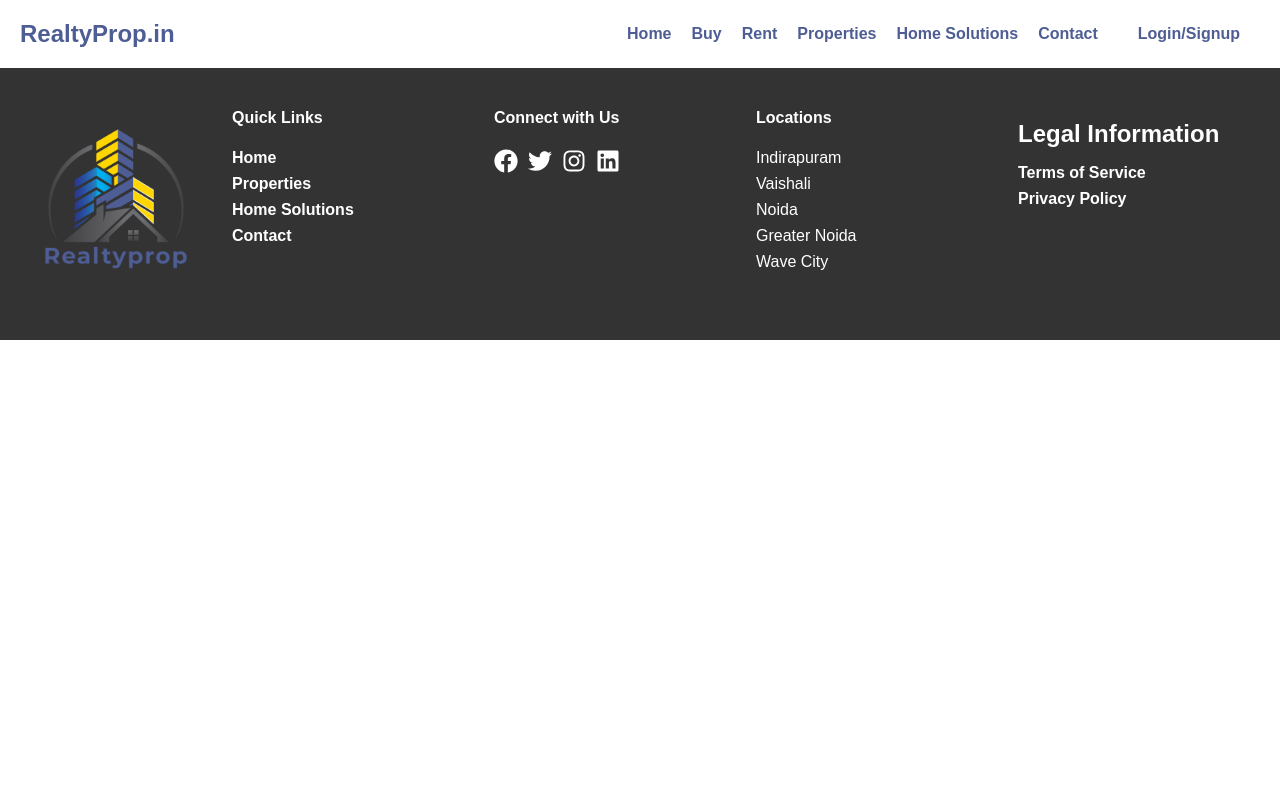
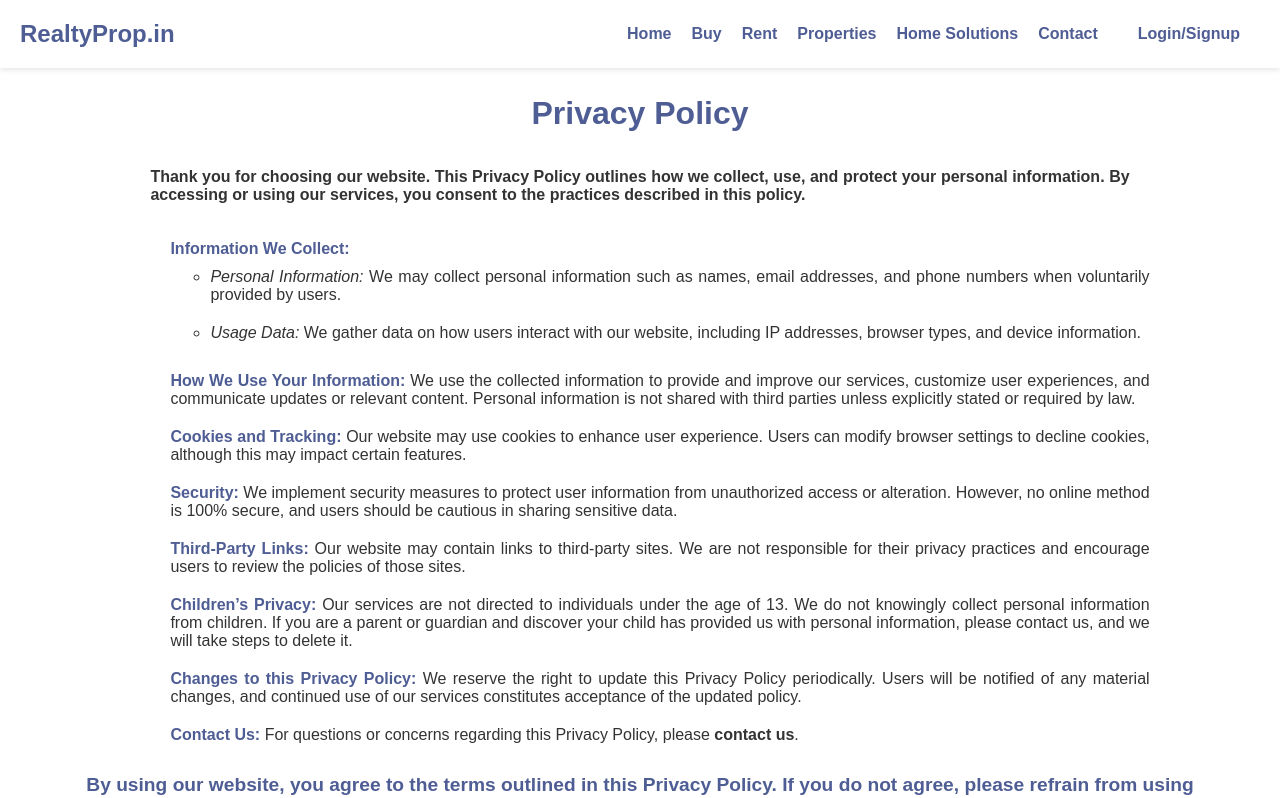
Before and after one commit to 57saurabh/realtyprop-frontend, a React (Create React App) app: page /privacy-policy in a window 1280 px wide. Shown: the top 798 px of the page. Built offline with nearby package versions, Linux system fonts and the light colour scheme; a web font is replaced by a local one.

Commit message:
23-11--4

```diff
--- a/src/components/Footer/Footer.js
+++ b/src/components/Footer/Footer.js
@@ -3,6 +3,7 @@ import React from 'react';
 import { FaFacebook, FaTwitter, FaInstagram, FaLinkedin } from 'react-icons/fa';
 import logo from '../utils/asset/logos/Realtyprop.png'; // Replace with the actual path to your logo image
 import './Footer.css';
+import { Link } from 'react-router-dom';
 
 const locations = ['Indirapuram', 'Vaishali', 'Noida', 'Greater Noida', 'Wave City']; // Add your actual locations
 
@@ -10,9 +11,9 @@ const Footer = () => {
   return (
     <footer className="footer">
       <div className="footer-container">
-        <div className="logofooter">
+        <Link to='/' className="logofooter">
           <img src={logo} alt="Logo" />
-        </div>
+        </Link>
         <div className="quick-links">
           <h4>Quick Links</h4>
           <ul>
@@ -42,8 +43,8 @@ const Footer = () => {
         <div className="legal">
           <h4>Legal Information</h4>
           <ul>
-            <li><a href="/terms-of-service">Terms of Service</a></li>
-            <li><a href="/privacy-policy">Privacy Policy</a></li>
+            <li><Link to="/terms-of-service">Terms of Service</Link></li>
+            <li><Link to="/privacy-policy">Privacy Policy</Link></li>
           </ul>
         </div>
       </div>
--- /dev/null
+++ b/src/components/Footer/privacypolicy/PrivacyPolicy.js
@@ -0,0 +1,31 @@
+import React from 'react'
+import './privacypolicy.css'
+import { Link } from 'react-router-dom'
+
+function PrivacyPolicy() {
+  return (
+    <div className='pp-container'>
+        <h2>Privacy Policy</h2>
+
+    <h4>Thank you for choosing our website. This Privacy Policy outlines how we collect, use, and protect your personal information. By accessing or using our services, you consent to the practices described in this policy.</h4>
+    <ol>
+        <li><strong>Information We Collect:</strong>
+            <ul>
+                <li><em>Personal Information:</em> We may collect personal information such as names, email addresses, and phone numbers when voluntarily provided by users.</li>
+                <li><em>Usage Data:</em> We gather data on how users interact with our website, including IP addresses, browser types, and device information.</li>
+            </ul>
+        </li>
+        <li><strong>How We Use Your Information:</strong> We use the collected information to provide and improve our services, customize user experiences, and communicate updates or relevant content. Personal information is not shared with third parties unless explicitly stated or required by law.</li>
+        <li><strong>Cookies and Tracking:</strong> Our website may use cookies to enhance user experience. Users can modify browser settings to decline cookies, although this may impact certain features.</li>
+        <li><strong>Security:</strong> We implement security measures to protect user information from unauthorized access or alteration. However, no online method is 100% secure, and users should be cautious in sharing sensitive data.</li>
+        <li><strong>Third-Party Links:</strong> Our website may contain links to third-party sites. We are not responsible for their privacy practices and encourage users to review the policies of those sites.</li>
+        <li><strong>Children’s Privacy:</strong> Our services are not directed to individuals under the age of 13. We do not knowingly collect personal information from children. If you are a parent or guardian and discover your child has provided us with personal information, please contact us, and we will take steps to delete it.</li>
+        <li><strong>Changes to this Privacy Policy:</strong> We reserve the right to update this Privacy Policy periodically. Users will be notified of any material changes, and continued use of our services constitutes acceptance of the updated policy.</li>
+        <li><strong>Contact Us:</strong> For questions or concerns regarding this Privacy Policy, please <Link to="../contact">contact us</Link>.</li>
+    </ol>
+    <p>By using our website, you agree to the terms outlined in this Privacy Policy. If you do not agree, please refrain from using our services.</p>
+</div>
+  )
+}
+
+export default PrivacyPolicy
--- /dev/null
+++ b/src/components/Footer/privacypolicy/privacypolicy.css
@@ -0,0 +1,47 @@
+.pp-container{
+    margin: 0 auto;
+    text-align: center;
+    width: 90%;
+}
+.pp-container h2{
+    font-size: 2rem;
+    font-weight: 800;
+    color: var(--primary-color);
+}
+.pp-container ol {
+    margin: 0 auto;
+    width: 85%;
+    list-style: none;
+}
+.pp-container ol li{
+    text-align: justify;
+    padding: 10px 0;
+    color: var(--text-color);
+}
+.pp-container ol li strong{
+    font-weight: 800;
+    color: var(--primary-color);
+}
+.pp-container p{
+    font-weight: bold;
+    margin: 10px auto;
+    margin-bottom: 1rem;
+    padding: 10px;
+    color: var(--primary-color);
+}
+.pp-container h4{
+    font-weight: bold;
+    margin: 10px auto;
+    margin-bottom: 1rem;
+    padding: 10px;
+    width: 85%;
+    color: var(--text-color);
+    text-align: justify;
+}
+.pp-container a{
+    font-weight: bold;
+    margin-bottom: 1rem;
+    color: var(--text-color);
+    text-align: justify;
+    text-decoration: none;
+}
--- /dev/null
+++ b/src/components/Footer/termscondition/Termcondition.js
@@ -0,0 +1,26 @@
+import React from 'react'
+import './termcondition.css'
+
+function Termcondition() {
+  return (
+    <div className='tc-container'>
+        <h2>Terms of Service</h2>
+    <ul>
+        <li><strong>User Agreement:</strong> By accessing and using our website, you agree to comply with our terms and conditions, acknowledging that any violation may result in the termination of your account or legal action.</li>
+        <li><strong>Property Listings:</strong> Property details provided on the website are for informational purposes only. We do not guarantee the accuracy of information, and users are advised to verify details independently.</li>
+        <li><strong>User Responsibilities:</strong> Users are responsible for the security of their accounts and must not share login credentials. Any activity conducted through your account is your responsibility.</li>
+        <li><strong>Content Usage:</strong> The content on the website, including text, images, and logos, is protected by copyright. Reproduction or distribution without explicit permission is prohibited.</li>
+        <li><strong>Privacy Policy:</strong> Our privacy policy outlines how we collect, use, and protect your personal information. By using the website, you consent to our privacy practices.</li>
+        <li><strong>Prohibited Activities:</strong> Users must not engage in any unlawful, abusive, or disruptive behavior on the website. This includes but is not limited to hacking, spamming, or any activity that compromises the website's integrity.</li>
+        <li><strong>Third-Party Links:</strong> Our website may contain links to third-party websites. We are not responsible for the content or practices of these sites and recommend reviewing their respective terms and conditions.</li>
+        <li><strong>Termination of Services:</strong> We reserve the right to terminate or suspend services, at our discretion, for users who violate our terms and conditions or engage in activities that may harm the website or its users.</li>
+        <li><strong>Modification of Terms:</strong> We may update our terms and conditions at any time. Users will be notified of changes, and continued use of the website constitutes acceptance of the modified terms.</li>
+        <li><strong>Disclaimer of Liability:</strong> We are not liable for any direct, indirect, or consequential damages arising from the use of our website. Users engage with the platform at their own risk.</li>
+    </ul>
+    <p>By using our website, you agree to these terms and conditions. If you do not agree, please refrain from using our services.</p>
+
+    </div>
+  )
+}
+
+export default Termcondition
--- /dev/null
+++ b/src/components/Footer/termscondition/termcondition.css
@@ -0,0 +1,31 @@
+.tc-container{
+    margin: 0 auto;
+    text-align: center;
+    width: 90%;
+}
+.tc-container h2{
+    font-size: 2rem;
+    font-weight: 800;
+    color: var(--primary-color);
+}
+.tc-container ul {
+    margin: 0 auto;
+    width: 85%;
+    list-style: none;
+}
+.tc-container ul li{
+    text-align: justify;
+    padding: 10px 0;
+    color: var(--text-color);
+}
+.tc-container ul li strong{
+    font-weight: 800;
+    color: var(--primary-color);
+}
+.tc-container p{
+    font-weight: bold;
+    margin: 10px auto;
+    margin-bottom: 1rem;
+    padding: 10px;
+    color: var(--primary-color);
+}
--- a/src/components/Routing/MainRouting.js
+++ b/src/components/Routing/MainRouting.js
@@ -20,6 +20,8 @@ import Verification from '../pages/Auth/Varification';
 import axios from 'axios';
 import UserContext from '../../Context/UserContext';
 import Layout from './Layout';
+import Termcondition from '../Footer/termscondition/Termcondition';
+import PrivacyPolicy from '../Footer/privacypolicy/PrivacyPolicy';
 
 
 
@@ -130,6 +132,18 @@ function MainRouting() {
       </Layout>
     }
     />
+    <Route path='/terms-of-service' element={
+      <Layout>
+        <Termcondition/>
+      </Layout>
+    }
+    />
+    <Route path='/privacy-policy' element={
+      <Layout>
+        <PrivacyPolicy/>
+      </Layout>
+    }
+    />
     {/* Added route for Home Solution*/}
     <Route path="/verify/:token" element={<Verification/>} />
 
```
Also changed, not shown: 1 other file (tests, documents, lock files or other folders).
